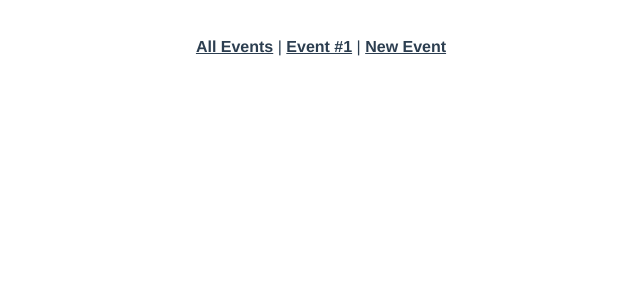
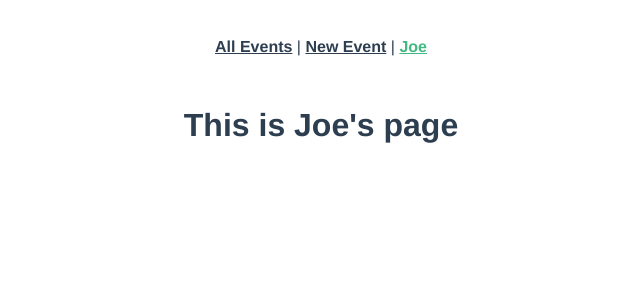
Before and after one commit to JoshuaLanger/real-world-vue, a Vue app: page /user/Joe in a window 1280 px wide. Shown: the top 300 px of the page, without its empty margins (319-959 px from the left). Built offline with nearby package versions, Linux system fonts and the light colour scheme.

Commit message:
dynamic routing

```diff
--- a/src/App.vue
+++ b/src/App.vue
@@ -2,8 +2,8 @@
   <div id="app">
     <div id="nav">
       <router-link :to="{ name: 'event-list' }">All  Events</router-link> |
-      <router-link :to="{ name: 'event-show' }">Event #1</router-link> |
-      <router-link :to="{ name: 'event-create'}">New Event</router-link>
+      <router-link :to="{ name: 'event-create'}">New Event</router-link> |
+      <router-link :to="{ name: 'user', params: { username: 'Joe'}}">Joe</router-link>
     </div>
     <router-view />
   </div>
@@ -11,7 +11,7 @@
 
 <style>
 #app {
-  font-family: "Avenir", Helvetica, Arial, sans-serif;
+  font-family: 'Avenir', Helvetica, Arial, sans-serif;
   -webkit-font-smoothing: antialiased;
   -moz-osx-font-smoothing: grayscale;
   text-align: center;
--- a/src/router.js
+++ b/src/router.js
@@ -1,8 +1,9 @@
 import Vue from "vue";
 import Router from "vue-router";
-import EventCreate from './views/EventCreate.vue';
-import EventList from './views/EventList.vue';
-import EventShow from './views/EventShow.vue';
+import EventCreate from "./views/EventCreate.vue";
+import EventList from "./views/EventList.vue";
+import EventShow from "./views/EventShow.vue";
+import User from "./views/User.vue";
 
 Vue.use(Router);
 
@@ -16,14 +17,21 @@ export default new Router({
       component: EventList
     },
     {
-      path: "/event",
+      path: "/event/:id",
       name: "event-show",
-      component: EventShow
+      component: EventShow,
+      props: true // Enables pulling params as props in the component
     },
     {
       path: "/event/create",
       name: "event-create",
       component: EventCreate
     },
+    {
+      path: "/user/:username",
+      name: "user",
+      component: User,
+      props: true
+    }
   ]
 });
--- a/src/views/EventList.vue
+++ b/src/views/EventList.vue
@@ -1,15 +1,13 @@
 <template>
     <div>
         <h1>Events Listing</h1>
+        <router-link :to="{ name: 'event-show', params: { id: '1'} }">Event #1</router-link>
     </div>
 </template>
 
 <script>
-    export default {
-
-    }
+export default {};
 </script>
 
 <style scoped>
-
 </style>
--- a/src/views/EventShow.vue
+++ b/src/views/EventShow.vue
@@ -1,12 +1,12 @@
 <template>
     <div>
-        <h1>Showing event #1</h1>
+        <h1>Showing event #{{id}}</h1>
     </div>
 </template>
 
 <script>
     export default {
-
+        props: ['id']
     }
 </script>
 
--- /dev/null
+++ b/src/views/User.vue
@@ -0,0 +1,14 @@
+<template>
+    <div>
+        <h1>This is {{username}}'s page</h1>
+    </div>
+</template>
+
+<script>
+export default {
+  props: ['username']
+};
+</script>
+
+<style scoped>
+</style>
```
